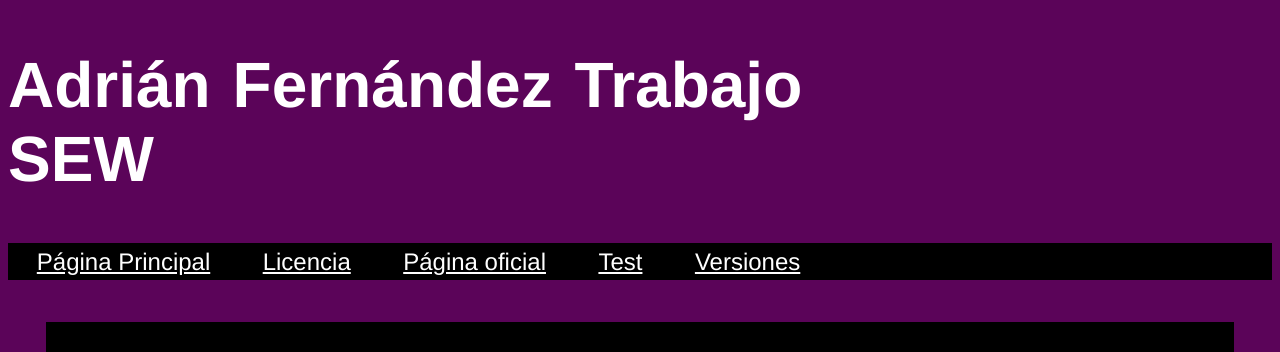
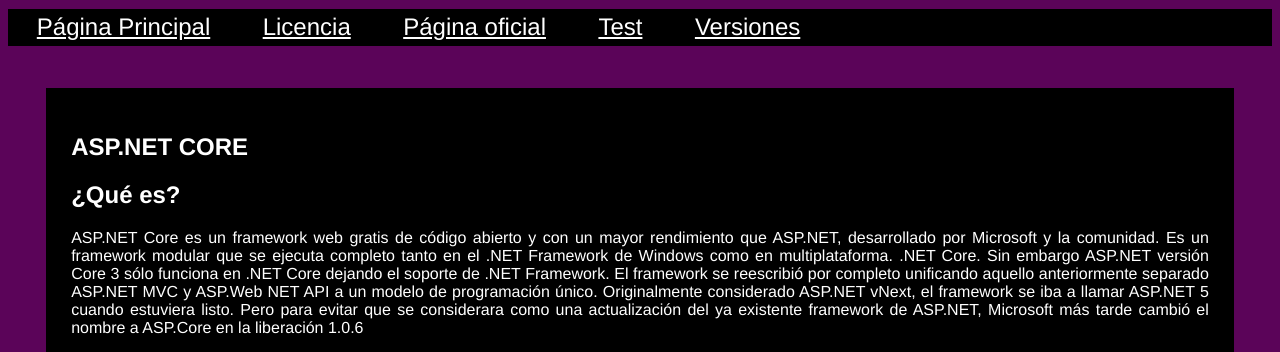
Before and after one commit to uo282154/sewTrabajoHTML, a plain HTML site: page index.html in a window 1280 px wide. Shown: the part 135-487 px from the top of the page. Drawn offline with Linux system fonts and the light colour scheme.

Commit message:
Add files via upload

```diff
--- a/estilo/layout.css
+++ b/estilo/layout.css
@@ -8,21 +8,17 @@
 body{
     display: grid;
 
-    grid: "header1 header2"
-    "nav nav"
-    "main main"
-    "footer footer";
+    grid: "header"
+    "nav"
+    "main"
+    "footer";
     gap:0.2%;
 
 
 }
 
 header img{
-    grid-area: header1;
-}
-
-header h1{
-    grid-area: header2;
+    grid-area: header;
 }
 
 nav{
--- a/index.html
+++ b/index.html
@@ -29,7 +29,6 @@
 
     <header>
         <img src="multimedia/logo_net.jpg" alt="ASP.NET CORE Logo" />
-        <h1>Adrián Fernández Trabajo SEW</h1>
     </header>
 
     <nav>
```
Also changed, not shown: Test.html (+0 -1 lines), licencia.html (+0 -1 lines), versiones.html (+0 -1 lines).
